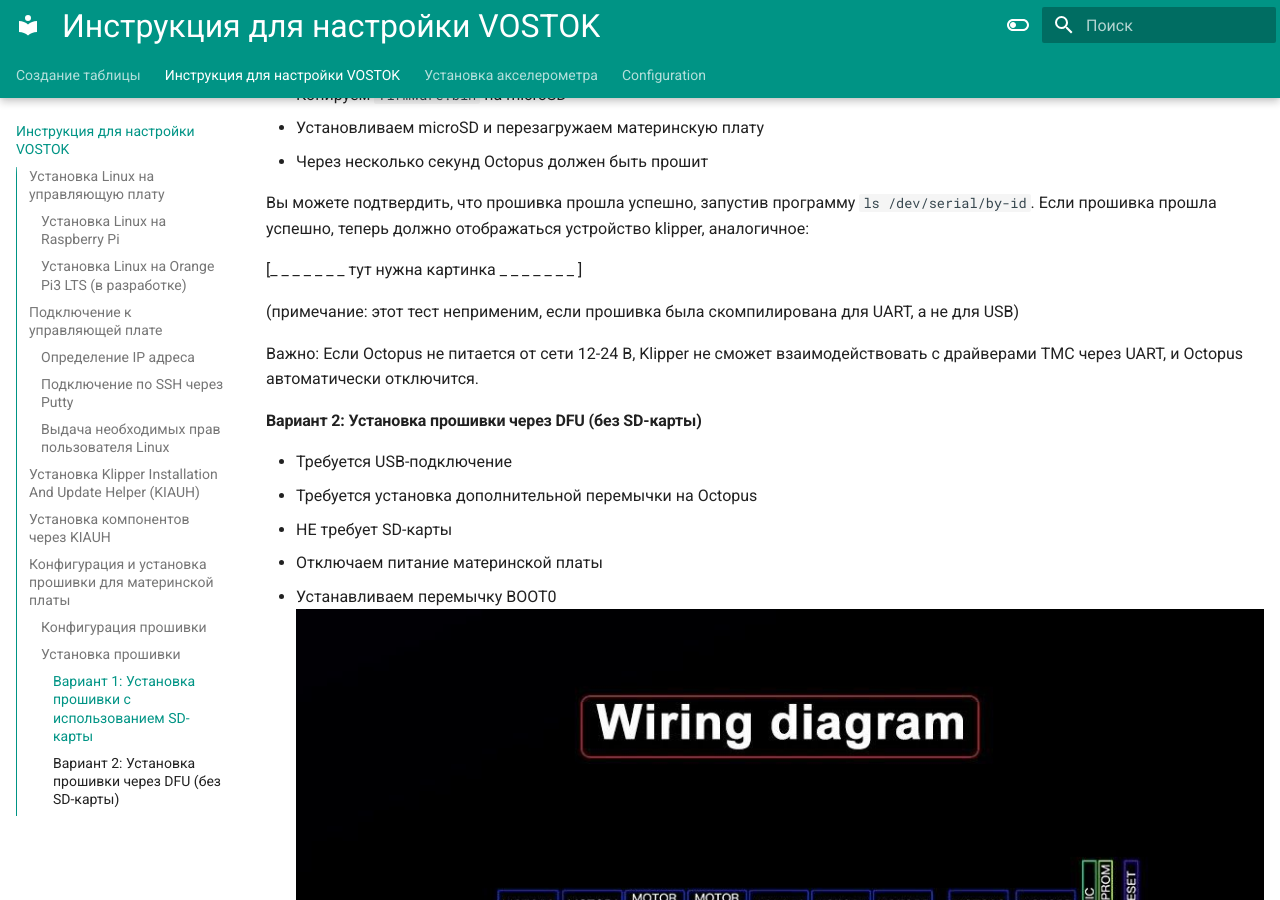
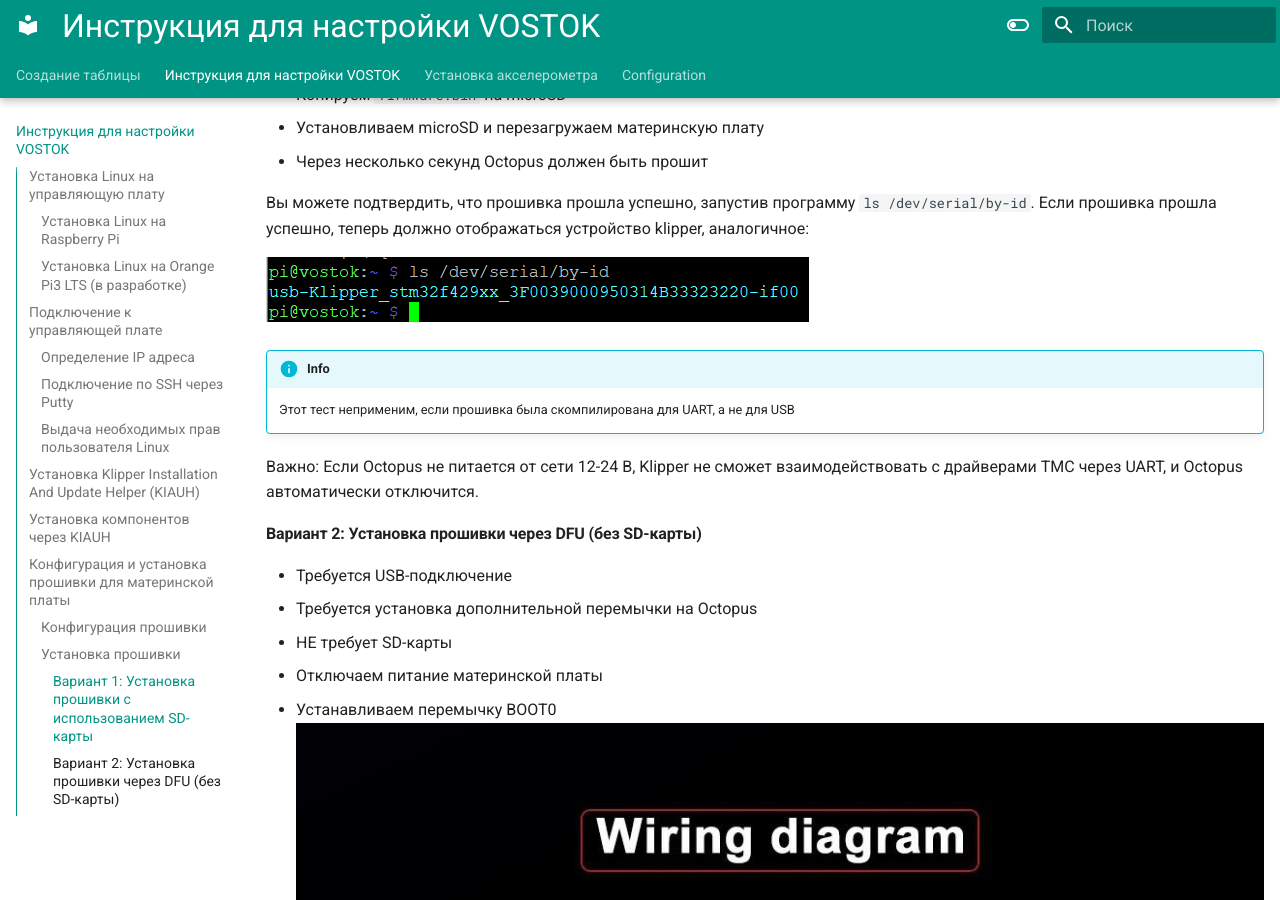
Before and after one commit to TOSHIK13/3D, an MkDocs documentation site: the page built from docs/klipper.md, in a window 1280 px wide and 900 px high, scrolled down 11571 px. Built offline with MkDocs 1.6.1 and Material for MkDocs 9.7.7, drawn with Linux system fonts in a browser that asks for light colours; some of the changed text lies outside the part shown.

Commit message:
Добавлена картинка серийного номера платы

```diff
--- a/docs/klipper.md
+++ b/docs/klipper.md
@@ -192,9 +192,10 @@
 
 Вы можете подтвердить, что прошивка прошла успешно, запустив программу `ls /dev/serial/by-id`. Если прошивка прошла успешно, теперь должно отображаться устройство klipper, аналогичное:
 
-[_ _ _ _ _ _ _ тут нужна картинка _ _ _ _ _ _ _ ]
+![Screenshot](img/MCU_id.png)
+!!! info
 
-(примечание: этот тест неприменим, если прошивка была скомпилирована для UART, а не для USB)
+    Этот тест неприменим, если прошивка была скомпилирована для UART, а не для USB
 
 Важно: Если Octopus не питается от сети 12-24 В, Klipper не сможет взаимодействовать с драйверами TMC через UART, и Octopus автоматически отключится.
 
@@ -222,8 +223,7 @@
 
 Вы можете подтвердить, что прошивка прошла успешно, запустив программу `ls /dev/serial/by-id`. Если прошивка прошла успешно, теперь должно отображаться устройство klipper, аналогичное:
 
-[_ _ _ _ _ _ _ тут нужна картинка _ _ _ _ _ _ _ ]
-
+![Screenshot](img/MCU_id.png)
 !!! info
 
     Этот тест неприменим, если прошивка была скомпилирована для UART, а не для USB)
```
Also changed, not shown: docs/img/MCU_id.png (added).
